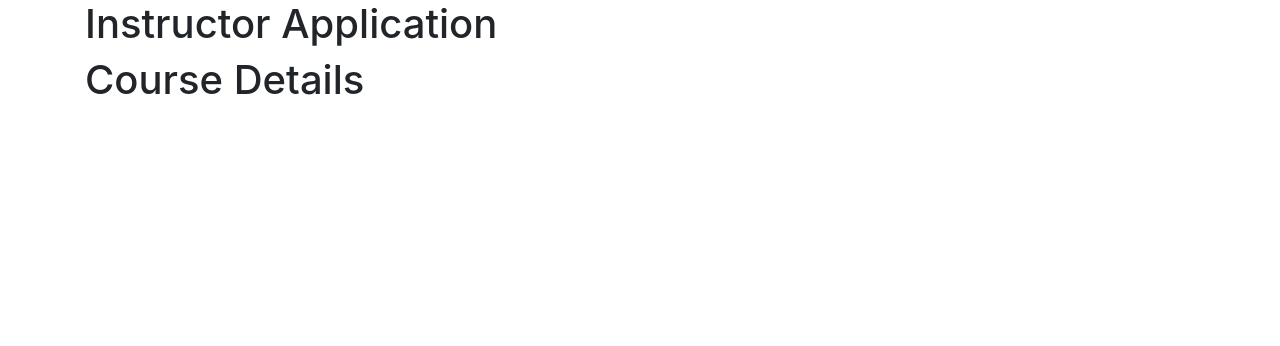
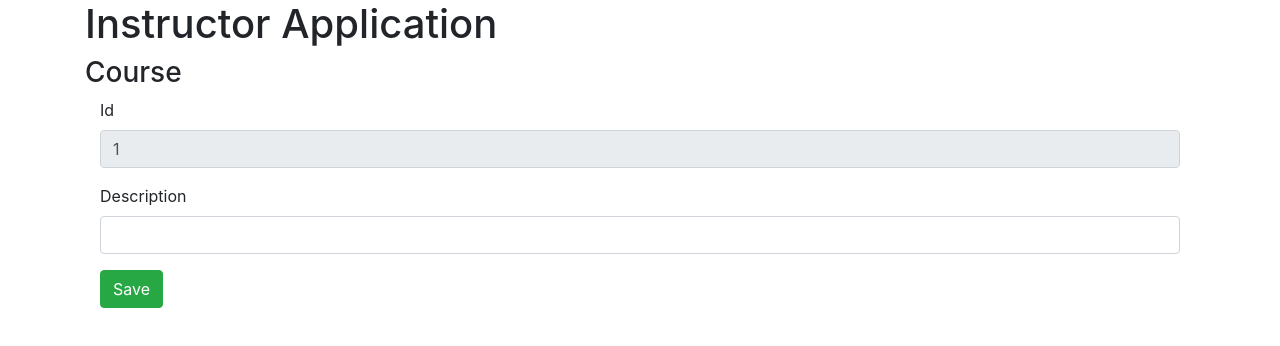
Before and after one commit to mzeecob/Spring-Boot-with-React, a React (Create React App) app in the folder Frontend/: page /courses/1 in a window 1280 px wide. Shown: the top 346 px of the page. Built offline with nearby package versions, Linux system fonts and the light colour scheme; no server answers.

Commit message:
try to update the courses

```diff
--- a/Frontend/src/component/CourseComponent.jsx
+++ b/Frontend/src/component/CourseComponent.jsx
@@ -1,9 +1,61 @@
 import React, { Component } from "react"
+import { Formik, Form, Field, ErrorMessage } from 'formik';
+import CourseDataService from '../service/CourseDataService';
+
 
 class CourseComponent extends Component{
+
+    constructor(props) {
+        super(props)
+
+        this.state = {
+            id: this.props.match.params.id,
+            description: ''
+        }
+
+    }
+
+    componentDidMount() {
+        // eslint-disable-next-line
+        if (this.state.id == -1) {
+            return
+        }
+
+        CourseDataService.retrieveCourse(this.state.id)
+            .then(response => this.setState({
+                description: response.data.description
+            }))
+    }
+
     render() {
+        let { description, id } = this.state
         return (
-            <h1> Course Details</h1>
+            <div>
+                <h3>Course</h3>
+                <div className="container">
+                    <Formik
+                        initialValues={{ id, description }}
+                    >
+                        {
+                            (props) => (
+                                <Form>
+                                    <fieldset className="form-group">
+                                        <label>Id</label>
+                                        <Field className="form-control" type="text" name="id" disabled />
+                                    </fieldset>
+                                    <fieldset className="form-group">
+                                        <label>Description</label>
+                                        <Field className="form-control" type="text" name="description"/>
+                                    </fieldset>
+                                    <button className="btn btn-success" type="submit">Save</button>
+                                </Form>
+                            )
+                        }
+                    </Formik>
+
+                </div>
+            </div>
+
         )
     }
 }
--- a/Frontend/src/component/ListCoursesComponent.jsx
+++ b/Frontend/src/component/ListCoursesComponent.jsx
@@ -12,10 +12,13 @@
         }
         this.refreshCourses = this.refreshCourses.bind(this)
         this.deleteCourseClicked = this.deleteCourseClicked.bind(this)
+        this.updateCourseClicked = this.updateCourseClicked.bind(this)
+        this.addCourseClicked = this.addCourseClicked.bind(this)
     }
 
     componentDidMount() {
         this.refreshCourses();
+        // this.
     }
 
     refreshCourses() {
@@ -40,6 +43,14 @@
 
     }
 
+    updateCourseClicked(id){
+        this.props.history.push(`/courses/${id}`)
+    }
+
+    addCourseClicked(){
+        this.props.history.push(`/courses/-1`)
+    }
+
     render() {
         return(
             <div className= "container">
@@ -51,6 +62,8 @@
                             <tr>
                                 <th>Id</th>
                                 <th>Description</th>
+                                <th>Delete</th>
+                                <th>Update</th>
                             </tr>
                         </thead>
                         <tbody>
@@ -61,12 +74,15 @@
                                         <td>{course.id}</td>
                                         <td>{course.description}</td>
                                         <td><button className="btn btn-warning" onClick={() => this.deleteCourseClicked(course.id)}>Delete</button></td>
-
+                                        <td><button className="btn btn-success" onClick={() => this.updateCourseClicked(course.id)}>Update</button></td>
                                     </tr>
                                 )
                             }
                         </tbody>
                     </table>
+                </div>
+                <div className="row">
+                    <button className="btn btn-success" onClick={this.addCourseClicked}>Add</button>
                 </div>
             </div>
         )
--- a/Frontend/src/service/CourseDataService.js
+++ b/Frontend/src/service/CourseDataService.js
@@ -12,6 +12,10 @@
     deleteCourse(id){
         return axios.delete(`${INSTRUCTOR_API_URL}/courses/${id}`)
     }
+
+    retrieveCourse(id) {
+        return axios.get(`${INSTRUCTOR_API_URL}/courses/${id}`);
+    }
 }
 
 export default new CourseDataService()
```
